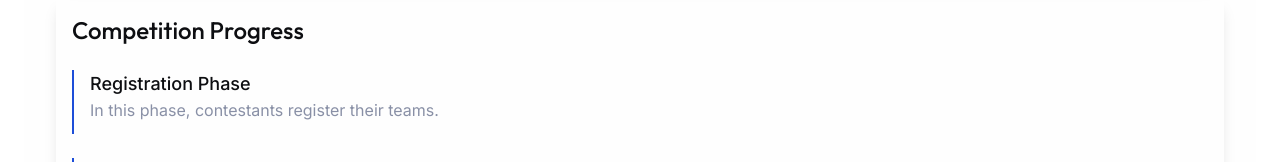
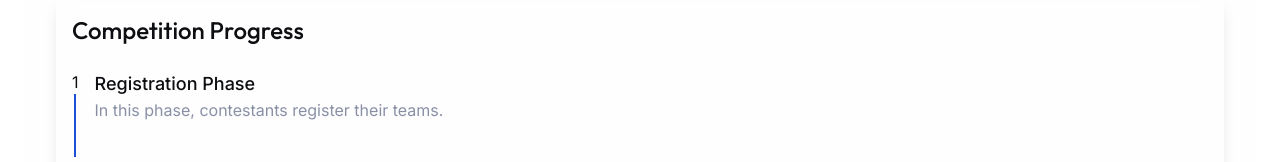
Before and after one commit to itsabubakar/project-genius-front-end, a Next.js app: page /dashboard in a window 1280 px wide. Shown: the part 628-790 px from the top of the page. Built offline with nearby package versions, Linux system fonts and the light colour scheme.

Commit message:
progress tick design

```diff
--- a/app/dashboard/components/progress.js
+++ b/app/dashboard/components/progress.js
@@ -1,13 +1,32 @@
+"use client"
+import { useEffect, useState } from "react"
 import tick from "../../../public/icons/tick.svg"
+import { set } from "zod"
+import Image from "next/image"
 
-function Progress({id, title, description, classname}) {
+function Progress({id, title, description, deadlineDate, classname}) {
+    const [deadline, setDeadline] = useState(true)
+
+    useEffect(() => {
+        const currentDate = new Date()
+        const deadline = new Date(deadlineDate)
+        setDeadline(currentDate > deadline)
+    },[deadlineDate])
     return (
-        <div className="flex gap-4 inter">
-            <div className="flex flex-col ">
+        <div className="flex gap-4 inter h-[87px]">
+            <div className="flex flex-col items-center">
 
-                <div>{id}</div>
+                {deadline ? (
+                    <div className="bg-primary rounded-full">
+                        <Image src={tick} alt="tick" />
+                    </div>
 
-                <div className="w-[2px] h-[64px] bg-primary">
+                    ) : (
+                        <div>{id}</div>
+                    )
+                }
+
+                <div className={`w-[2px] h-full bg-primary`}>
 
                 </div>
             </div>
@@ -15,6 +34,7 @@ function Progress({id, title, description, classname}) {
             <div>
                 <h1 className="text-lg font-medium">{title}</h1>
                 <p className="text-greyscale_text">{description}</p>
+                {deadline && <div className="flex gap-2 items-center">Passed</div>}
             </div>
         </div>
     )
--- a/app/dashboard/page.js
+++ b/app/dashboard/page.js
@@ -54,12 +54,17 @@ const Dashboard = () =>
 
             <section className="p-4 flex flex-col gap-6 w-full shadow-lg">
                 <h1 className="text-2xl font-medium text-greyscale_title">Competition Progress</h1>
-                {progressData.map((progress, index) => (
-                    <Progress
-                        key={progress.id}
-                        title={progress.title}
-                        description={progress.description}/>
-                ))}
+                <div className="flex flex-col gap-1">
+                    {progressData.map((progress, index) => (
+                        <Progress
+                            id={progress.id}
+                            key={progress.id}
+                            title={progress.title}
+                            description={progress.description}
+                            deadlineDate={progress.date}
+                        />
+                    ))}
+                </div>
 
 
             </section>
--- a/app/data/progressData.js
+++ b/app/data/progressData.js
@@ -3,25 +3,25 @@ const progressData = [
       id: 1,
       title: "Registration Phase",
       description: "In this phase, contestants register their teams.",
-      isActive: true,
+      date: "2025-01-01"
     },
     {
       id: 2,
       title: "Prototype Development Phase",
       description: "Step description",
-      isActive: false,
+      date: "2025-01-04"
     },
     {
       id: 3,
       title: "Grand Finale",
       description: "Step description",
-      isActive: false,
+      date: "2025-01-06"
     },
     {
       id: 4,
       title: "Post Event Phase",
       description: "Step description",
-      isActive: false,
+      date: "2025-01-08"
     },
   ];
 
```
